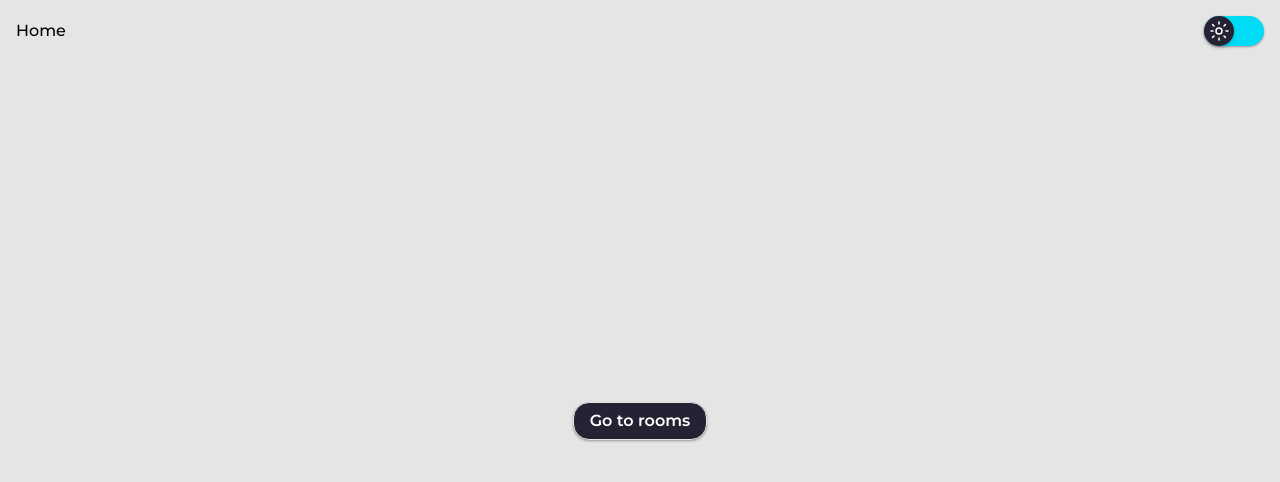
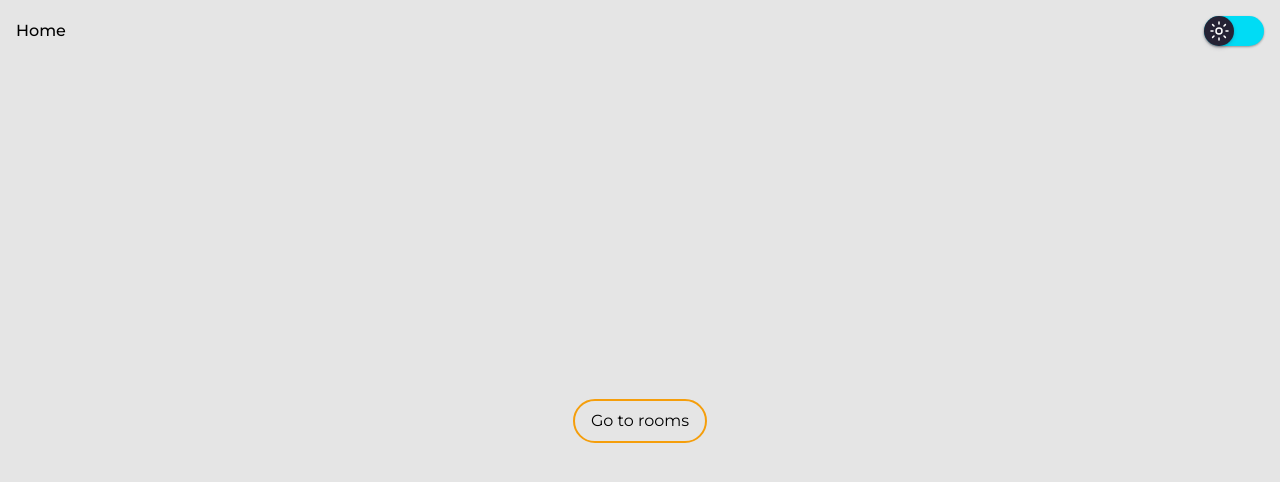
Before and after one commit to yosoypollito/games.hub, a Next.js app: page / in a window 1280 px wide. Shown: the top 482 px of the page. Built offline with nearby package versions, Linux system fonts and the light colour scheme.

Commit message:
style: changing styles for GoToRooms button

```diff
--- a/src/app/rooms/GoToRooms.tsx
+++ b/src/app/rooms/GoToRooms.tsx
@@ -1,9 +1,8 @@
 import Link from "next/link";
-import ButtonStyles from "../components/Button.module.css";
 
 export default function GoToRooms() {
   return (
-    <Link className={ButtonStyles.button} href="/rooms/">
+    <Link className="py-2 px-4 rounded-full border-amber-500 border-2" href="/rooms/">
       Go to rooms
     </Link>
   );
```
